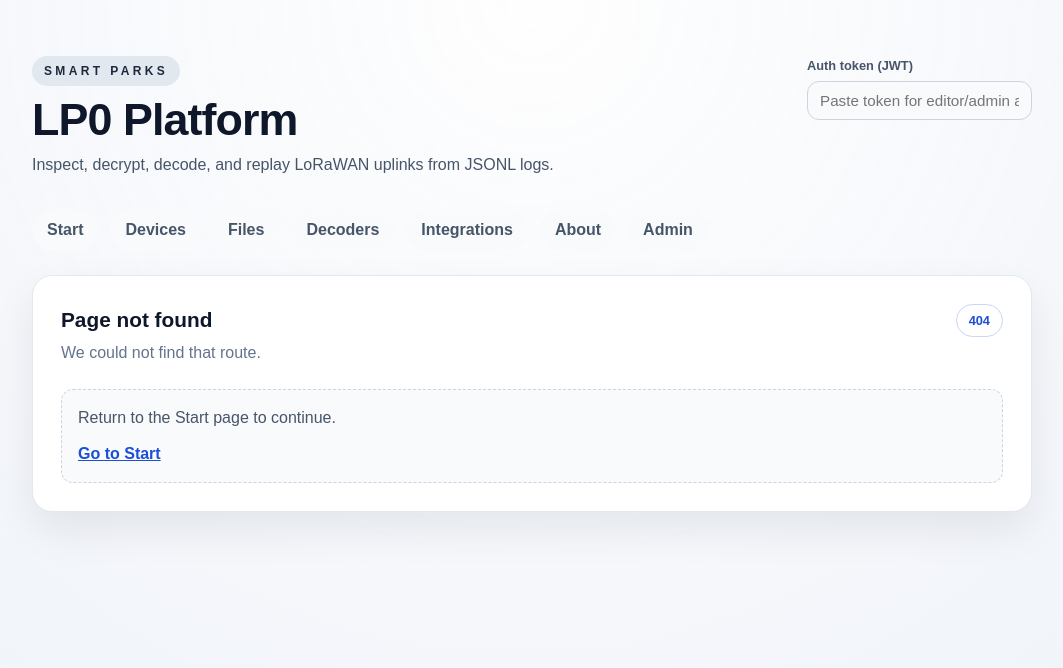
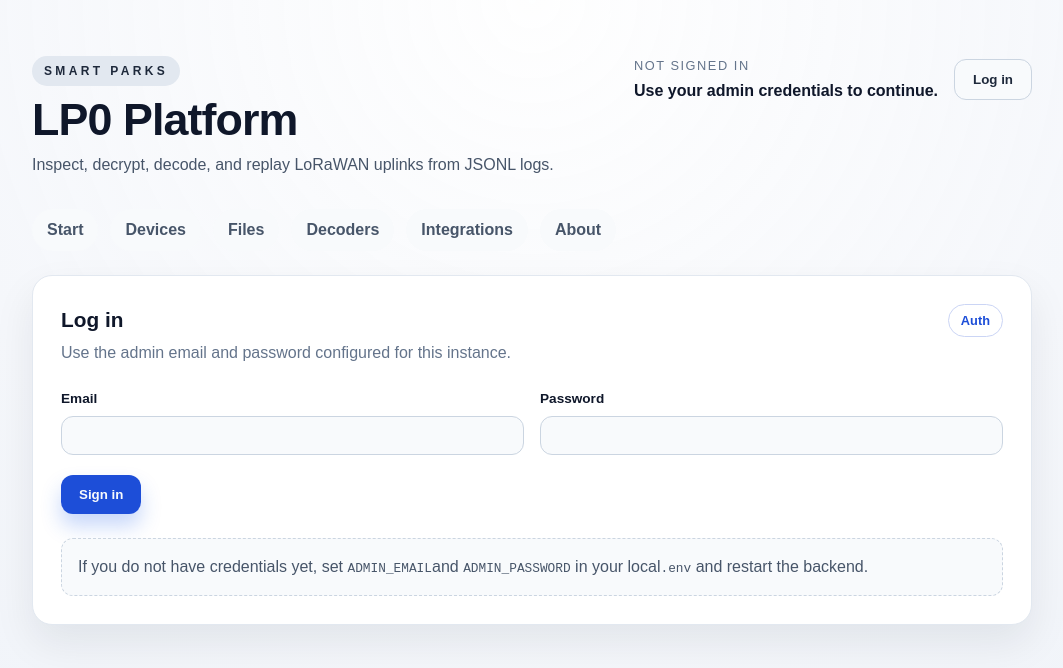
Before and after one commit to SmartParksOrg/smartparks-lp0-platform, a React (Vite) app in the folder frontend/: page /login in a window 1280 px wide. Shown: the top 668 px of the page, without its empty margins (108-1171 px from the left). Built offline with nearby package versions, Linux system fonts and the light colour scheme; no server answers.

Commit message:
Add login flow and session handling

```diff
--- a/frontend/src/App.css
+++ b/frontend/src/App.css
@@ -118,6 +118,28 @@
 
 .auth input {
   width: 100%;
+}
+
+.auth__status {
+  display: flex;
+  align-items: center;
+  gap: 16px;
+  flex-wrap: wrap;
+  justify-content: flex-end;
+}
+
+.auth__label {
+  margin: 0;
+  font-size: 0.8rem;
+  text-transform: uppercase;
+  letter-spacing: 0.12em;
+  color: #64748b;
+}
+
+.auth__value {
+  margin: 4px 0 0;
+  font-weight: 600;
+  color: #0f172a;
 }
 
 .form {
--- a/frontend/src/App.tsx
+++ b/frontend/src/App.tsx
@@ -1,11 +1,58 @@
-import { NavLink, Outlet } from 'react-router-dom'
-import { AuthContext } from './context/AuthContext'
+import { NavLink, Outlet, useNavigate } from 'react-router-dom'
+import { AuthContext, type AuthUser } from './context/AuthContext'
 import './App.css'
-import { useMemo, useState } from 'react'
+import { useEffect, useMemo, useState } from 'react'
 
 function App() {
+  const apiBase = import.meta.env.VITE_API_BASE ?? ''
+  const navigate = useNavigate()
   const [authToken, setAuthToken] = useState('')
-  const authValue = useMemo(() => ({ token: authToken, setToken: setAuthToken }), [authToken])
+  const [user, setUser] = useState<AuthUser | null>(null)
+  const [authError, setAuthError] = useState('')
+  const authValue = useMemo(
+    () => ({ token: authToken, setToken: setAuthToken, user, setUser }),
+    [authToken, user],
+  )
+
+  useEffect(() => {
+    const stored = window.localStorage.getItem('smartparks.jwt')
+    if (stored) {
+      setAuthToken(stored)
+    }
+  }, [])
+
+  useEffect(() => {
+    if (!authToken) {
+      setUser(null)
+      setAuthError('')
+      window.localStorage.removeItem('smartparks.jwt')
+      return
+    }
+    window.localStorage.setItem('smartparks.jwt', authToken)
+    setAuthError('')
+    fetch(`${apiBase}/api/v1/auth/me`, {
+      headers: { Authorization: `Bearer ${authToken}` },
+    })
+      .then(async (response) => {
+        if (!response.ok) {
+          const message = await response.text()
+          throw new Error(message || `Auth failed: ${response.status}`)
+        }
+        return response.json()
+      })
+      .then((data) => setUser(data))
+      .catch((err: Error) => {
+        setUser(null)
+        setAuthToken('')
+        setAuthError(err.message)
+      })
+  }, [apiBase, authToken])
+
+  const handleLogout = () => {
+    setAuthToken('')
+    setUser(null)
+    navigate('/login')
+  }
 
   return (
     <AuthContext.Provider value={authValue}>
@@ -19,14 +66,30 @@ function App() {
             </p>
           </div>
           <div className="auth">
-            <label htmlFor="token">Auth token (JWT)</label>
-            <input
-              id="token"
-              type="password"
-              placeholder="Paste token for editor/admin actions"
-              value={authToken}
-              onChange={(event) => setAuthToken(event.target.value)}
-            />
+            {user ? (
+              <div className="auth__status">
+                <div>
+                  <p className="auth__label">Signed in</p>
+                  <p className="auth__value">
+                    {user.email} · {user.role}
+                  </p>
+                </div>
+                <button type="button" className="ghost" onClick={handleLogout}>
+                  Log out
+                </button>
+              </div>
+            ) : (
+              <div className="auth__status">
+                <div>
+                  <p className="auth__label">Not signed in</p>
+                  <p className="auth__value">Use your admin credentials to continue.</p>
+                </div>
+                <button type="button" className="ghost" onClick={() => navigate('/login')}>
+                  Log in
+                </button>
+              </div>
+            )}
+            {authError && <p className="status status--error">{authError}</p>}
           </div>
         </header>
 
@@ -64,12 +127,14 @@ function App() {
           >
             About
           </NavLink>
+          {user?.role === 'admin' && (
             <NavLink
               to="/admin"
               className={({ isActive }) => (isActive ? 'active' : '')}
             >
               Admin
             </NavLink>
+          )}
         </nav>
 
         <main className="app__content">
--- a/frontend/src/context/AuthContext.tsx
+++ b/frontend/src/context/AuthContext.tsx
@@ -1,8 +1,17 @@
 import { createContext, useContext } from 'react'
+
+type AuthUser = {
+  id: string
+  email: string
+  role: string
+  is_active: boolean
+}
 
 type AuthContextValue = {
   token: string
   setToken: (token: string) => void
+  user: AuthUser | null
+  setUser: (user: AuthUser | null) => void
 }
 
 const AuthContext = createContext<AuthContextValue | undefined>(undefined)
@@ -16,4 +25,4 @@ const useAuth = () => {
 }
 
 export { AuthContext, useAuth }
-export type { AuthContextValue }
+export type { AuthContextValue, AuthUser }
--- a/frontend/src/main.tsx
+++ b/frontend/src/main.tsx
@@ -9,6 +9,7 @@ import DecodersPage from './pages/DecodersPage'
 import DevicesPage from './pages/DevicesPage'
 import FilesPage from './pages/FilesPage'
 import IntegrationsPage from './pages/IntegrationsPage'
+import LoginPage from './pages/LoginPage'
 import NotFoundPage from './pages/NotFoundPage'
 import StartPage from './pages/StartPage'
 
@@ -24,6 +25,7 @@ createRoot(document.getElementById('root')!).render(
           <Route path="integrations" element={<IntegrationsPage />} />
           <Route path="about" element={<AboutPage />} />
           <Route path="admin" element={<AdminPage />} />
+          <Route path="login" element={<LoginPage />} />
           <Route path="*" element={<NotFoundPage />} />
         </Route>
       </Routes>
--- a/frontend/src/pages/AdminPage.tsx
+++ b/frontend/src/pages/AdminPage.tsx
@@ -1,4 +1,5 @@
 import { useCallback, useEffect, useMemo, useState, type FormEvent } from 'react'
+import { Link } from 'react-router-dom'
 import { useAuth } from '../context/AuthContext'
 import type { AdminUser, AuditEvent } from './types'
 
@@ -214,6 +215,28 @@ function AdminPage() {
 
   const rows = useMemo(() => users.filter((user) => edits[user.id]), [users, edits])
 
+  if (!authToken) {
+    return (
+      <div className="page">
+        <section className="app__card app__card--form">
+          <div className="card__header">
+            <div>
+              <h2>Admin</h2>
+              <p>Sign in with an admin account to manage users.</p>
+            </div>
+            <div className="card__pill">Auth</div>
+          </div>
+          <div className="placeholder">
+            <p>
+              You are not signed in. <Link to="/login">Log in</Link> to access admin
+              tools.
+            </p>
+          </div>
+        </section>
+      </div>
+    )
+  }
+
   return (
     <div className="page">
       <section className="app__card app__card--form">
--- /dev/null
+++ b/frontend/src/pages/LoginPage.tsx
@@ -0,0 +1,97 @@
+import { useEffect, useState, type FormEvent } from 'react'
+import { useNavigate } from 'react-router-dom'
+import { useAuth } from '../context/AuthContext'
+
+function LoginPage() {
+  const apiBase = import.meta.env.VITE_API_BASE ?? ''
+  const navigate = useNavigate()
+  const { token, setToken } = useAuth()
+  const [email, setEmail] = useState('')
+  const [password, setPassword] = useState('')
+  const [error, setError] = useState('')
+  const [loading, setLoading] = useState(false)
+
+  useEffect(() => {
+    if (token) {
+      navigate('/')
+    }
+  }, [navigate, token])
+
+  const handleSubmit = async (event: FormEvent<HTMLFormElement>) => {
+    event.preventDefault()
+    setLoading(true)
+    setError('')
+    try {
+      const response = await fetch(`${apiBase}/api/v1/auth/login`, {
+        method: 'POST',
+        headers: { 'Content-Type': 'application/json' },
+        body: JSON.stringify({ email, password }),
+      })
+      if (!response.ok) {
+        const message = await response.text()
+        throw new Error(message || `Login failed: ${response.status}`)
+      }
+      const data = (await response.json()) as { access_token: string }
+      setToken(data.access_token)
+      navigate('/')
+    } catch (err) {
+      const message = err instanceof Error ? err.message : 'Login failed'
+      setError(message)
+    } finally {
+      setLoading(false)
+    }
+  }
+
+  return (
+    <div className="page">
+      <section className="app__card app__card--form">
+        <div className="card__header">
+          <div>
+            <h2>Log in</h2>
+            <p>Use the admin email and password configured for this instance.</p>
+          </div>
+          <div className="card__pill">Auth</div>
+        </div>
+
+        <form className="form" onSubmit={handleSubmit}>
+          <div className="form__grid">
+            <label>
+              Email
+              <input
+                type="email"
+                value={email}
+                onChange={(event) => setEmail(event.target.value)}
+                required
+              />
+            </label>
+            <label>
+              Password
+              <input
+                type="password"
+                value={password}
+                onChange={(event) => setPassword(event.target.value)}
+                required
+              />
+            </label>
+          </div>
+          <div className="form__actions">
+            <button type="submit" disabled={loading}>
+              {loading ? 'Signing in…' : 'Sign in'}
+            </button>
+          </div>
+        </form>
+
+        {error && <p className="status status--error">{error}</p>}
+        <div className="placeholder">
+          <p>
+            If you do not have credentials yet, set <span className="mono">ADMIN_EMAIL</span>
+            and <span className="mono">ADMIN_PASSWORD</span> in your local
+            <span className="mono">.env</span> and restart the backend.
+          </p>
+        </div>
+      </section>
+    </div>
+  )
+}
+
+export default LoginPage
```
Lines whose indentation alone changed are shown as unchanged.
